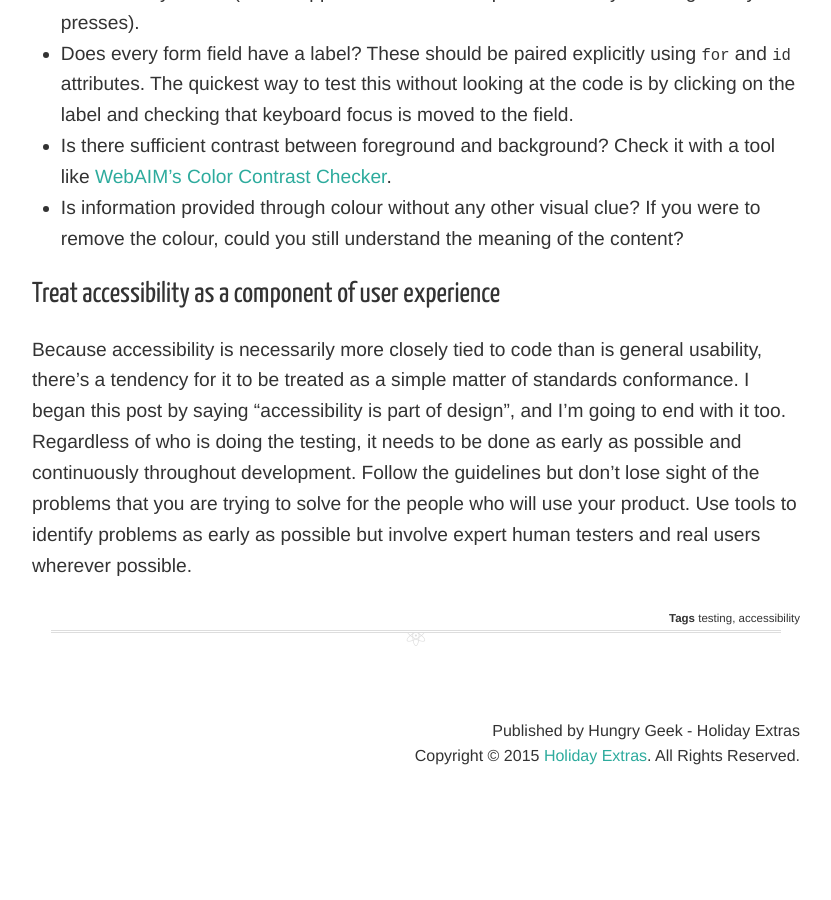
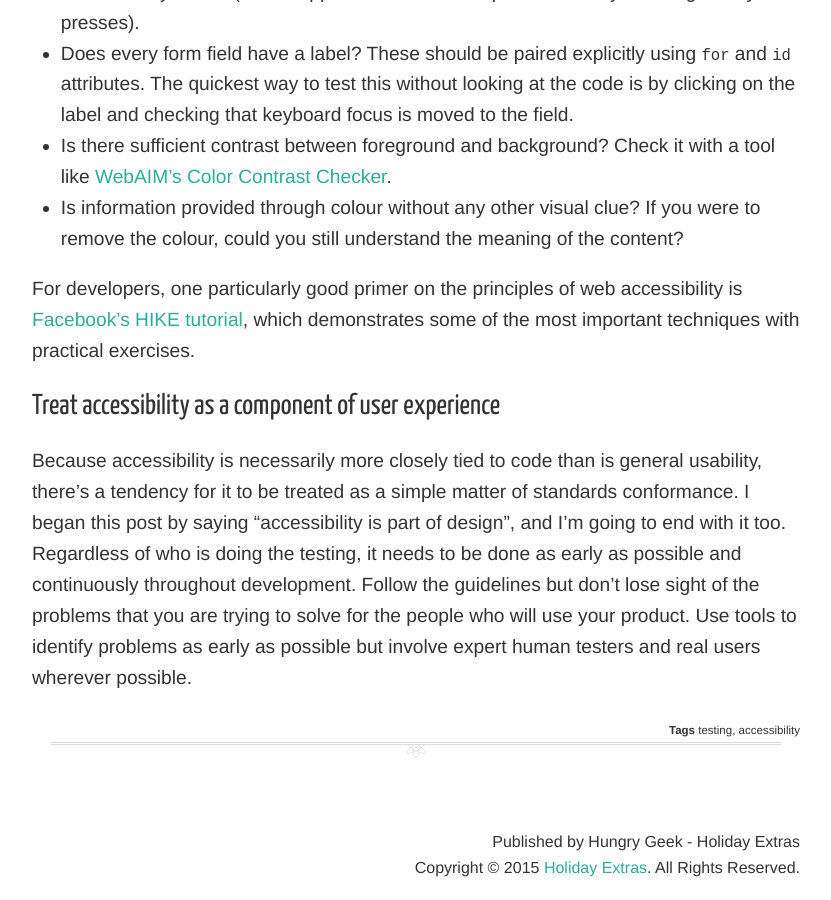
Before and after one commit to holidayextras/holidayextras.github.com, a Jekyll site: the page built from _posts/2015-11-24-testing-for-accessibility.md, in a window 1280 px wide and 900 px high, scrolled down 4365 px. Shown: the whole window, without its empty margins (224-1055 px from the left). Built offline with Jekyll 4.4.1, drawn with Linux system fonts in a browser that asks for light colours; nearby versions of some CDN libraries; comment, search, counter and statistics services are not loaded; before the commit the page ends 5153 px from its top, so only the background shows below that.

Commit message:
Added a link to Facebook's new HIKE tutorial module.

```diff
--- a/_posts/2015-11-24-testing-for-accessibility.md
+++ b/_posts/2015-11-24-testing-for-accessibility.md
@@ -74,6 +74,8 @@ There are however lots of things that a developer or expert tester can and shoul
 * Is there sufficient contrast between foreground and background? Check it with a tool like [WebAIM's Color Contrast Checker](http://webaim.org/resources/contrastchecker/).
 * Is information provided through colour without any other visual clue? If you were to remove the colour, could you still understand the meaning of the content?
 
+For developers, one particularly good primer on the principles of web accessibility is [Facebook's HIKE tutorial](http://accessibility.parseapp.com/), which demonstrates some of the most important techniques with practical exercises.
+
 ## Treat accessibility as a component of user experience
 
 Because accessibility is necessarily more closely tied to code than is general usability, there's a tendency for it to be treated as a simple matter of standards conformance. I began this post by saying "accessibility is part of design", and I'm going to end with it too. Regardless of who is doing the testing, it needs to be done as early as possible and continuously throughout development. Follow the guidelines but don't lose sight of the problems that you are trying to solve for the people who will use your product. Use tools to identify problems as early as possible but involve expert human testers and real users wherever possible.
```
